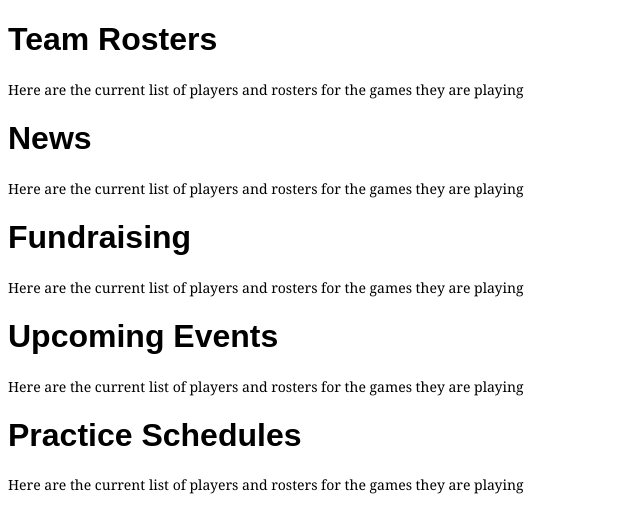
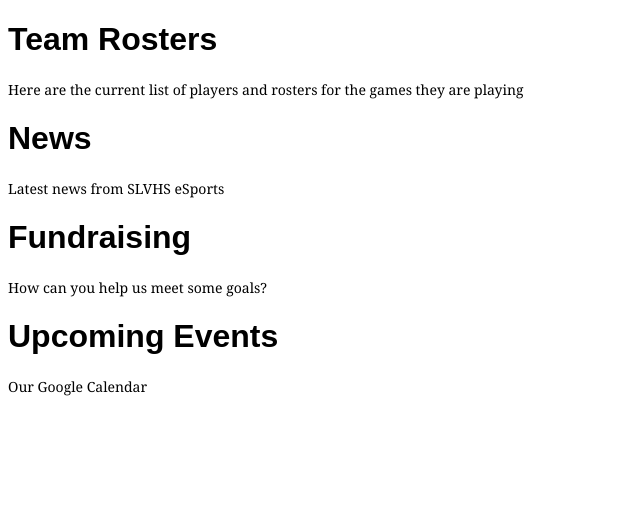
Before and after one commit to nahbrown/slvesports, a plain HTML site: page docs/index.html in a window 1280 px wide. Shown: the whole page, without its empty margins (0-640 px from the left). Drawn offline with Linux system fonts and the light colour scheme.

Commit message:
Add Calendar Link and Remove Practice Schedule since it is in the Calendar.

```diff
--- a/docs/index.html
+++ b/docs/index.html
@@ -17,12 +17,10 @@ p {font-family:Georgia, serif;font-size:14px;font-style:normal;font-weight:norma
 <h1>Team Rosters</h1>
 <p>Here are the current list of players and rosters for the games they are playing</p>
 <h1>News</h1>
-<p>Here are the current list of players and rosters for the games they are playing</p>
+<p>Latest news from SLVHS eSports</p>
 <h1>Fundraising</h1>
-<p>Here are the current list of players and rosters for the games they are playing</p>
+<p>How can you help us meet some goals?</p>
 <h1>Upcoming Events</h1>
-<p>Here are the current list of players and rosters for the games they are playing</p>
-<h1>Practice Schedules</h1>
-<p>Here are the current list of players and rosters for the games they are playing</p>
+<p>Our Google Calendar</p>
 </body>
 </html>
```
